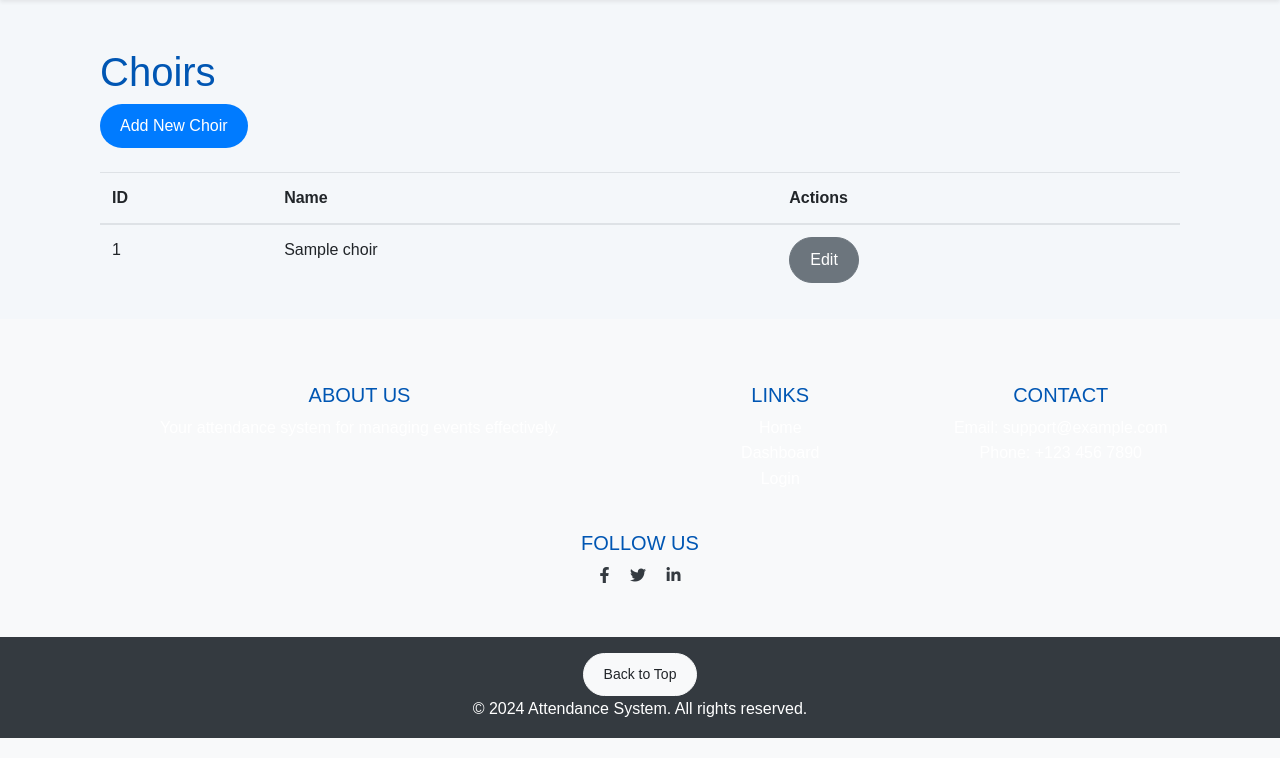
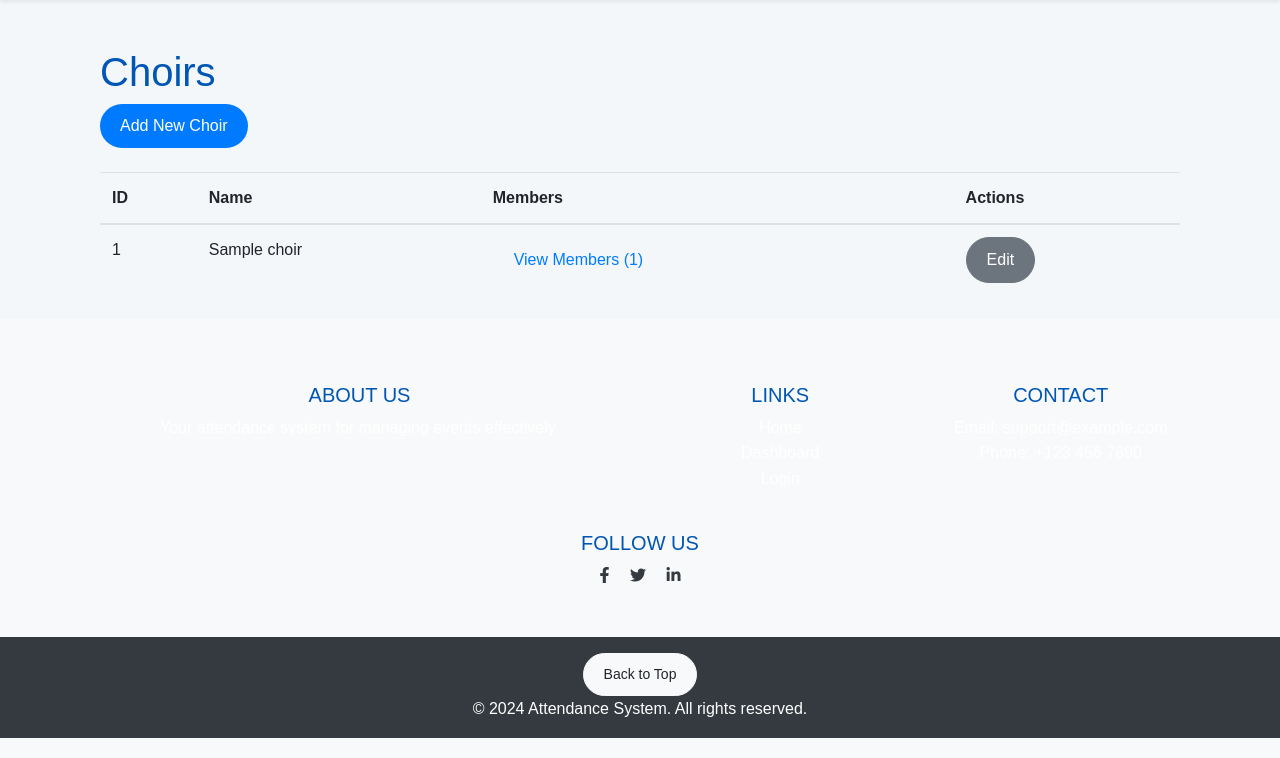
Before and after one commit to lebazirmoses/attendance, a Flask app: template app/templates/view_choirs.html in a window 1280 px wide. Shown: the part 58-816 px from the top of the page. Run offline with Flask 3, Linux system fonts and the light colour scheme; the template is opened without the code that fills it: most values are stand-ins (such as "Sample title", 1, 10 or a date in 2020); parts of the project's set-up code (start-up, migrations or seed data) failed here and were passed over; some libraries are stand-ins or nearby versions.

Commit message:
Choir Functions

```diff
--- a/app/forms.py
+++ b/app/forms.py
@@ -3,6 +3,7 @@
 from wtforms_sqlalchemy.fields import QuerySelectField, QuerySelectMultipleField
 from wtforms.validators import DataRequired, Length, Optional
 from .models import User, Choir
+from wtforms import StringField, SelectMultipleField, SubmitField
 
 class LoginForm(FlaskForm):
     username = StringField("Username", validators=[DataRequired()])
@@ -53,5 +54,6 @@
     submit = SubmitField('Filter')
 
 class AddChoirForm(FlaskForm):
-    name = StringField("Choir Name", validators=[DataRequired()])
-    submit = SubmitField("Save Choir")
+    name = StringField('Choir Name', validators=[DataRequired()])
+    members = SelectMultipleField('Members', coerce=int)  # Allow selection of multiple members
+    submit = SubmitField('Submit')
--- a/app/templates/edit_choir.html
+++ b/app/templates/edit_choir.html
@@ -9,6 +9,10 @@
             {{ form.name.label(class="form-label") }}
             {{ form.name(class="form-control") }}
         </div>
+        <div class="form-group">
+            {{ form.members.label(class="form-label") }}
+            {{ form.members(class="form-control", multiple=True) }}
+        </div>
         <button type="submit" class="btn btn-primary">Update Choir</button>
     </form>
 </div>
--- a/app/templates/view_choirs.html
+++ b/app/templates/view_choirs.html
@@ -9,6 +9,7 @@
             <tr>
                 <th>ID</th>
                 <th>Name</th>
+                <th>Members</th>
                 <th>Actions</th>
             </tr>
         </thead>
@@ -18,6 +19,22 @@
                     <td>{{ choir.id }}</td>
                     <td>{{ choir.name }}</td>
                     <td>
+                        {% if choir.members %}
+                            <button class="btn btn-link" data-toggle="collapse" data-target="#members-{{ choir.id }}">
+                                View Members ({{ choir.members | length }})
+                            </button>
+                            <div id="members-{{ choir.id }}" class="collapse mt-2">
+                                <ul>
+                                    {% for member in choir.members %}
+                                        <li>{{ member.name }} ({{ member.role }})</li>
+                                    {% endfor %}
+                                </ul>
+                            </div>
+                        {% else %}
+                            No members assigned
+                        {% endif %}
+                    </td>
+                    <td>
                         <a href="{{ url_for('main.edit_choir', choir_id=choir.id) }}" class="btn btn-secondary">Edit</a>
                     </td>
                 </tr>
```
Also changed, not shown: app/routes.py (+12 -1 lines).
